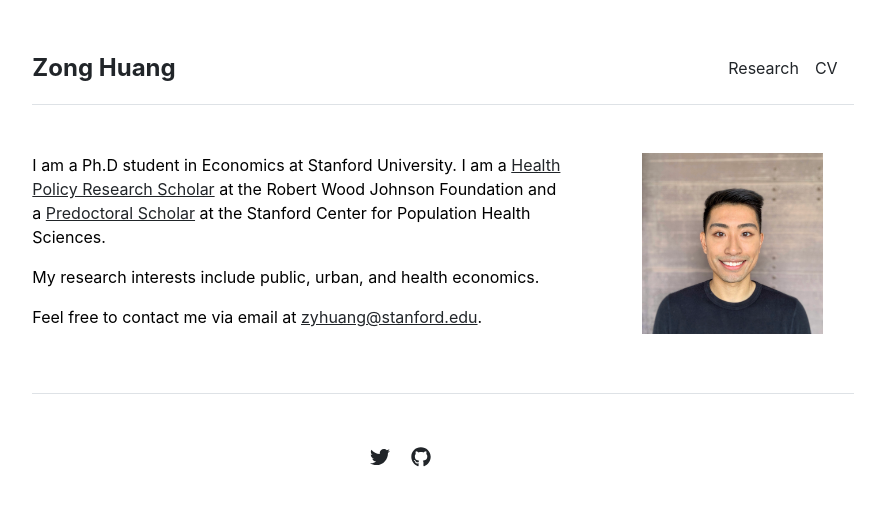
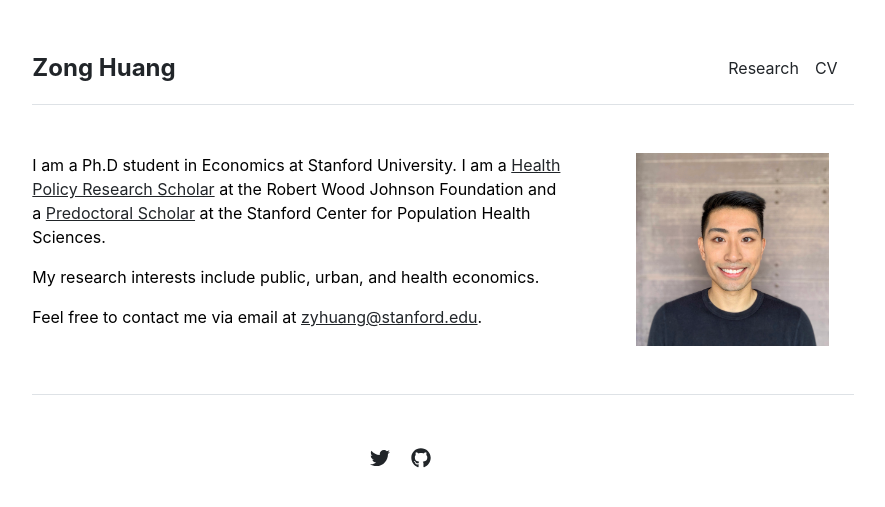
Before and after one commit to z-y-huang/z-y-huang.github.io, a Jekyll site: the page built from index.md, in a window 1280 px wide. Shown: the top 507 px of the page, without its empty margins (197-1082 px from the left). Built offline with Jekyll 4.4.1, drawn with Linux system fonts in a browser that asks for light colours.

Commit message:
Play around with dimensions

```diff
--- a/_layouts/home.html
+++ b/_layouts/home.html
@@ -7,6 +7,6 @@ layout: default
     {{ content }}
   </div>
   <div class="col-md-4" align="center">
-    <img src="{{ site.github.url }}/assets/img/home.jpg" alt="Home" width="75%">
+    <img src="{{ site.github.url }}/assets/img/home.jpg" alt="Home" width="80%">
   </div>
 </div>
```
